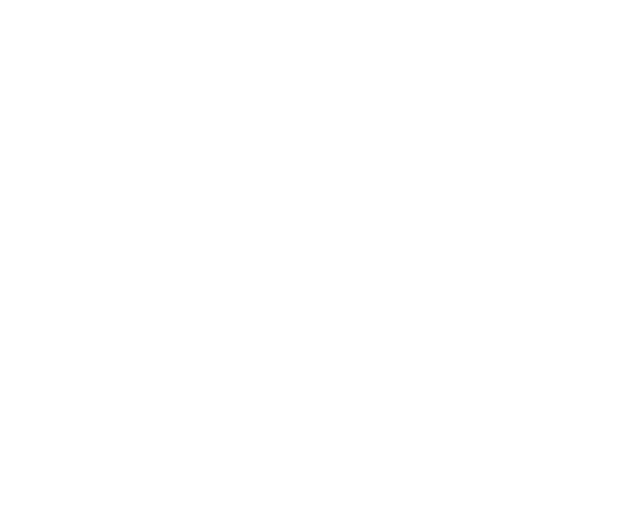
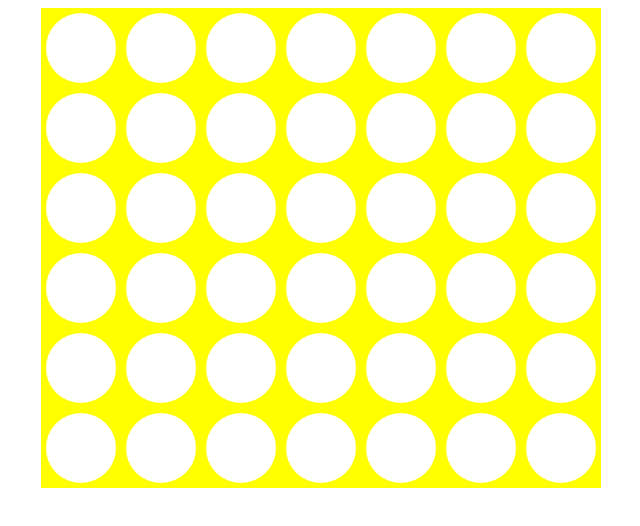
Before and after one commit to matthewglassman/4inarow, a website: page index.html in a window 1280 px wide. Shown: the whole page, without its empty margins (319-959 px from the left). Drawn offline with nearby package versions, Linux system fonts and the light colour scheme.

Commit message:
http-server cacheing changed to reflect updates. Margin added to style of board.

```diff
--- a/css/style.css
+++ b/css/style.css
@@ -1,8 +1,9 @@
-body{
+body {
+  text-align: center;
+}
 
-}
-#connect4 {
-  background-color: yellow
+#fourinarow {
+  background-color: yellow;
   display: inline-block;
 }
 
@@ -12,5 +13,5 @@
   display: inline-block;
   background-color: white;
   border-radius: 50%;
-  margin 5px;
+  margin: 5px;
 }
```
